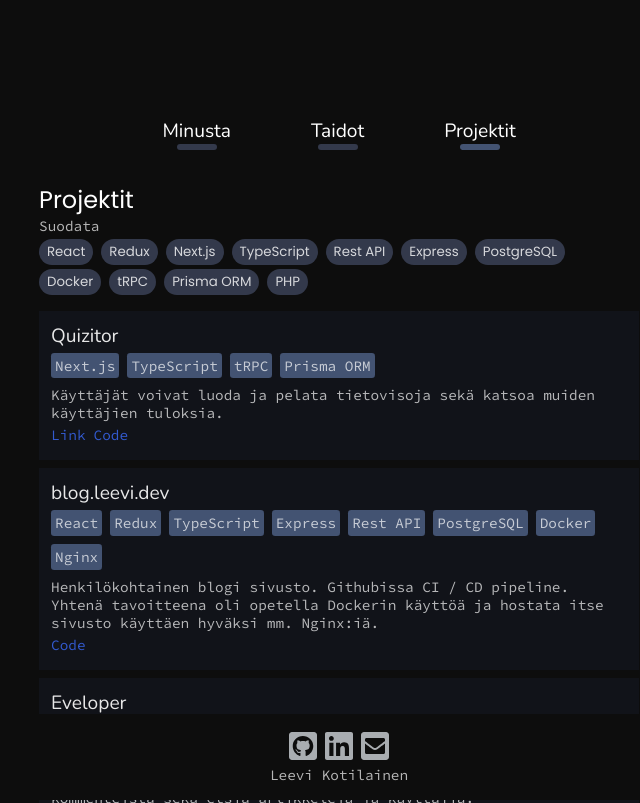
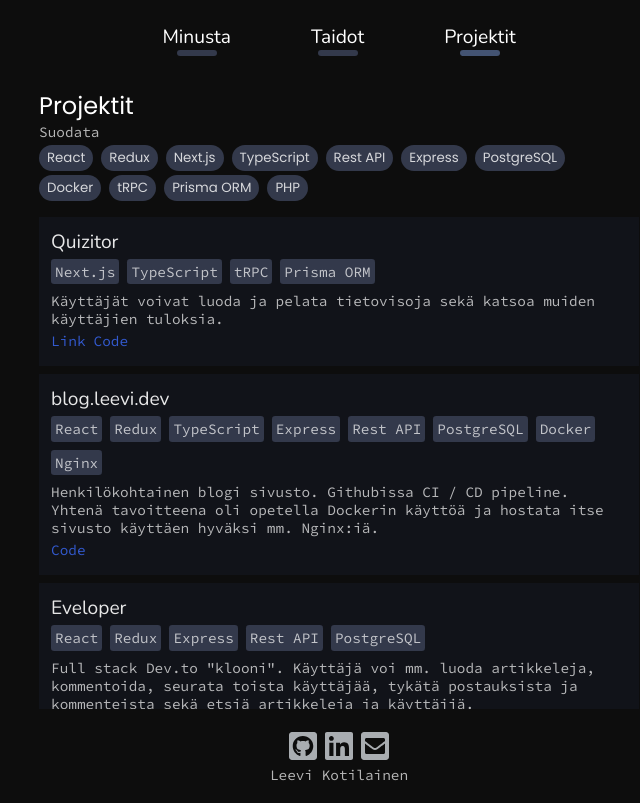
Before and after one commit to leeviko/portfolio, a Next.js app: page /projects in a window 1280 px wide. Shown: the whole page, without its empty margins (301-941 px from the left). Built offline with nearby package versions, Linux system fonts and the light colour scheme.

Commit message:
Responsiveness

```diff
--- a/package.json
+++ b/package.json
@@ -17,5 +17,6 @@
   "devDependencies": {
     "eslint": "8.26.0",
     "eslint-config-next": "13.0.0"
-  }
+  },
+  "packageManager": "yarn@1.22.22+sha512.a6b2f7906b721bba3d67d4aff083df04dad64c399707841b7acf00f6b133b7ac24255f2652fa22ae3534329dc6180534e98d17432037ff6fd140556e2bb3137e"
 }
--- a/styles/Footer.module.css
+++ b/styles/Footer.module.css
@@ -1,9 +1,10 @@
 /* Footer */
 .footer {
-  position: absolute;
+  position: fixed;
   bottom: 0;
   left: 0;
   width: 100%;
+  height: 86px;
   padding: 1rem;
   background-color: var(--black-main);
 }
--- a/styles/Nav.module.css
+++ b/styles/Nav.module.css
@@ -1,5 +1,6 @@
 /* Nav */
 .navbar {
+  margin-top: 1.5rem;
   display: flex;
   justify-content: center;
 }
--- a/styles/Projects.module.css
+++ b/styles/Projects.module.css
@@ -89,7 +89,7 @@
   padding: 0.25rem;
   margin: 0 0.5rem 0.5rem 0;
   border-radius: 0.2rem;
-  background-color: var(--accent);
+  background-color: var(--accent-muted);
 }
 
 .projectItemContent .projectLinks {
@@ -110,3 +110,10 @@
     margin-top: 0.2rem;
   }
 }
+
+@media screen and (max-height: 675px) {
+  .projectsContainer {
+    height: auto;
+    margin-bottom: 86px;
+  }
+}
--- a/styles/Skills.module.css
+++ b/styles/Skills.module.css
@@ -20,7 +20,7 @@
   margin-top: 0.75rem;
   margin-right: 0.75rem;
   border-radius: 0.2rem;
-  background-color: var(--accent);
+  background-color: var(--accent-muted);
 }
 
 .skillName {
--- a/styles/globals.css
+++ b/styles/globals.css
@@ -18,6 +18,7 @@
 
   --accent: #435372;
   --accent-025: rgba(67, 83, 114, 0.25);
+  --accent-075: rgba(67, 83, 114, 0.75);
   --accent-muted: #33394b;
   --accent-dark: #2d374d;
   --accent-hover: #38445e;
@@ -31,6 +32,10 @@ body {
   justify-content: center;
   align-items: center;
   height: 100vh;
+}
+
+body > div {
+  height: 100%;
 }
 
 p,
@@ -83,7 +88,6 @@ h6,
 
 .page {
   width: 100%;
-  height: 500px;
   font-size: 1.1rem;
   margin-top: 2rem;
 }
@@ -112,3 +116,9 @@ h6,
     height: 100%;
   }
 }
+
+@media screen and (max-height: 675px) {
+  body {
+    height: 100vh;
+  }
+}
```
